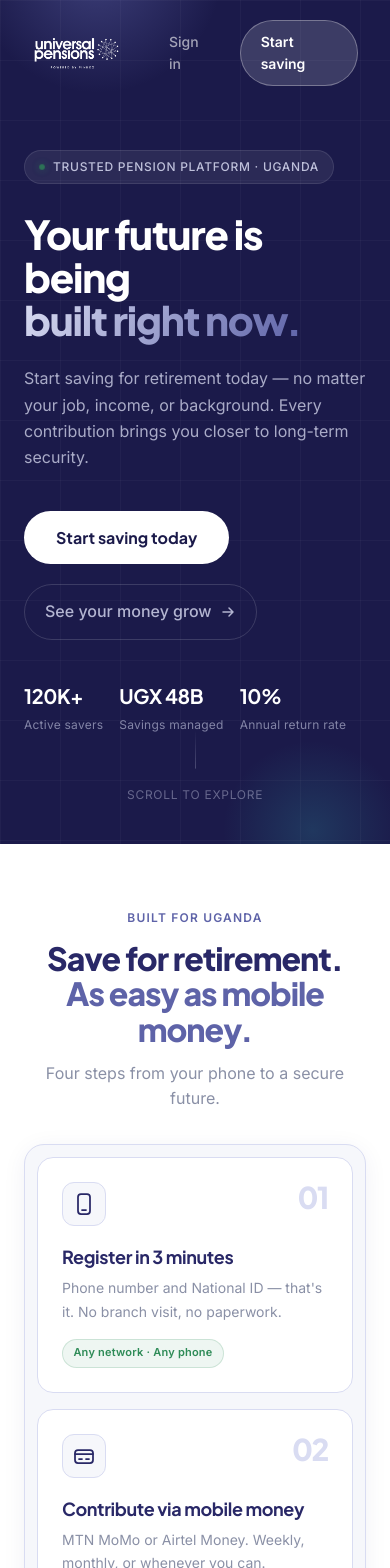
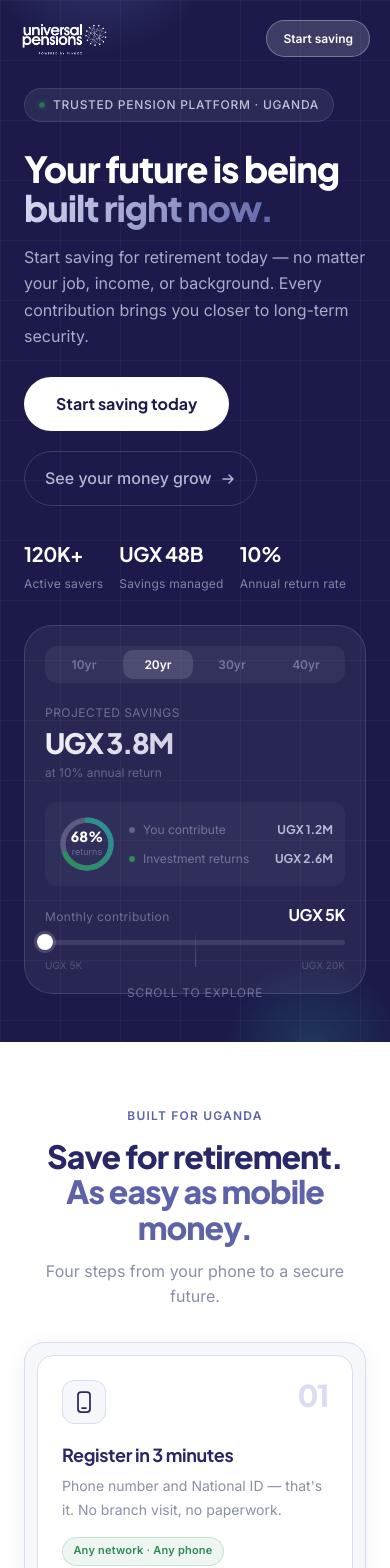
Before and after one commit to shubhang1992/uganda-dashboard, a React (Vite) app: page / in a window 390 px wide. Shown: the top 1568 px of the page. Built offline with nearby package versions, Linux system fonts and the light colour scheme.

Commit message:
Mobile responsive fixes — show calculator on phone, tighten all breakpoints
Co-Authored-By: Claude Opus 4.6 (1M context) <noreply@anthropic.com>

```diff
--- a/src/components/CTA.module.css
+++ b/src/components/CTA.module.css
@@ -205,3 +205,30 @@
     display: none;
   }
 }
+
+@media (max-width: 600px) {
+  .card {
+    padding: 2rem 1.5rem;
+    border-radius: 1.25rem;
+  }
+
+  .heading {
+    font-size: 1.5rem;
+  }
+
+  .subtext {
+    margin-bottom: 1.5rem;
+  }
+
+  .actions {
+    flex-direction: column;
+    gap: 0.75rem;
+  }
+
+  .primaryBtn,
+  .secondaryBtn {
+    text-align: center;
+    width: 100%;
+    justify-content: center;
+  }
+}
--- a/src/components/ForYou.module.css
+++ b/src/components/ForYou.module.css
@@ -169,7 +169,31 @@
 @media (max-width: 768px) {
   .panel {
     grid-template-columns: 1fr;
-    gap: 2rem;
-    padding: 2rem;
+    gap: 1.5rem;
+    padding: 1.75rem;
+  }
+
+  .tabs {
+    gap: 0.5rem;
   }
 }
+
+@media (max-width: 600px) {
+  .panel {
+    padding: 1.25rem;
+    border-radius: var(--radius-lg);
+  }
+
+  .panelHeadline {
+    font-size: 1.5rem;
+  }
+
+  .tab {
+    font-size: var(--text-xs);
+    padding: 0.5rem 1rem;
+  }
+
+  .featureItem {
+    font-size: var(--text-sm);
+  }
+}
--- a/src/components/Hero.module.css
+++ b/src/components/Hero.module.css
@@ -270,14 +270,21 @@
 @media (max-width: 600px) {
   .inner {
     padding: 5.5rem var(--space-6) 3rem;
+    gap: 2rem;
   }
 
   .headline {
-    font-size: 2.5rem;
+    font-size: 2.25rem;
+    margin-bottom: 1rem;
   }
 
   .subtext {
     font-size: var(--text-base);
+    margin-bottom: 1.75rem;
+  }
+
+  .ctaGroup {
+    margin-bottom: 2rem;
   }
 
   .statDivider {
@@ -290,6 +297,6 @@
   }
 
   .right {
-    display: none;
+    max-width: 100%;
   }
 }
--- a/src/components/Navbar.module.css
+++ b/src/components/Navbar.module.css
@@ -129,4 +129,17 @@
   .actions {
     margin-left: auto;
   }
+
+  .inner {
+    padding: 0 1.25rem;
+  }
+
+  .signIn {
+    display: none;
+  }
+
+  .cta {
+    font-size: var(--text-xs);
+    padding: 0.5rem 1rem;
+  }
 }
--- a/src/components/SavingsCalculator.module.css
+++ b/src/components/SavingsCalculator.module.css
@@ -255,3 +255,25 @@
   font-size: 10px;
   color: rgba(217, 220, 242, 0.25);
 }
+
+/* ── Responsive ── */
+@media (max-width: 600px) {
+  .card {
+    padding: 1.25rem;
+    gap: 1rem;
+  }
+
+  .ring {
+    width: 60px;
+    height: 60px;
+  }
+
+  .breakdown {
+    padding: 0.75rem;
+    gap: 0.75rem;
+  }
+
+  .projValue {
+    font-size: 1.75rem;
+  }
+}
--- a/src/components/TimeJourney.module.css
+++ b/src/components/TimeJourney.module.css
@@ -264,10 +264,12 @@
 
 /* ── Responsive ── */
 @media (max-width: 960px) {
+  .outer { height: 220vh; }
+
   .inner {
     grid-template-columns: 1fr;
     gap: 1.5rem;
-    padding-top: 6rem;
+    padding-top: 4rem;
     align-items: start;
   }
 
@@ -280,6 +282,12 @@
 }
 
 @media (max-width: 600px) {
-  .inner { padding: 5.5rem 1.25rem 0; }
+  .outer { height: 200vh; }
+  .inner { padding: 3.5rem 1.25rem 0; }
+  .year { font-size: 2.5rem; }
+  .balance { font-size: 1.25rem; }
+  .storyTitle { font-size: 1rem; }
+  .storyDesc { font-size: var(--text-xs); line-height: 1.6; }
   .compositionLabels { flex-direction: column; gap: 0.35rem; }
+  .chartLabel { flex-direction: column; gap: 0.25rem; }
 }
--- a/src/components/Trust.module.css
+++ b/src/components/Trust.module.css
@@ -155,6 +155,21 @@
 @media (max-width: 600px) {
   .statsGrid {
     grid-template-columns: repeat(2, 1fr);
-    gap: 1.5rem;
+    gap: 1rem;
+  }
+
+  .statValue {
+    font-size: var(--text-xl);
+  }
+
+  .testimonialCard {
+    padding: 1.5rem;
   }
 }
+
+@media (max-width: 400px) {
+  .statsGrid {
+    grid-template-columns: 1fr 1fr;
+    gap: 0.75rem;
+  }
+}
```
